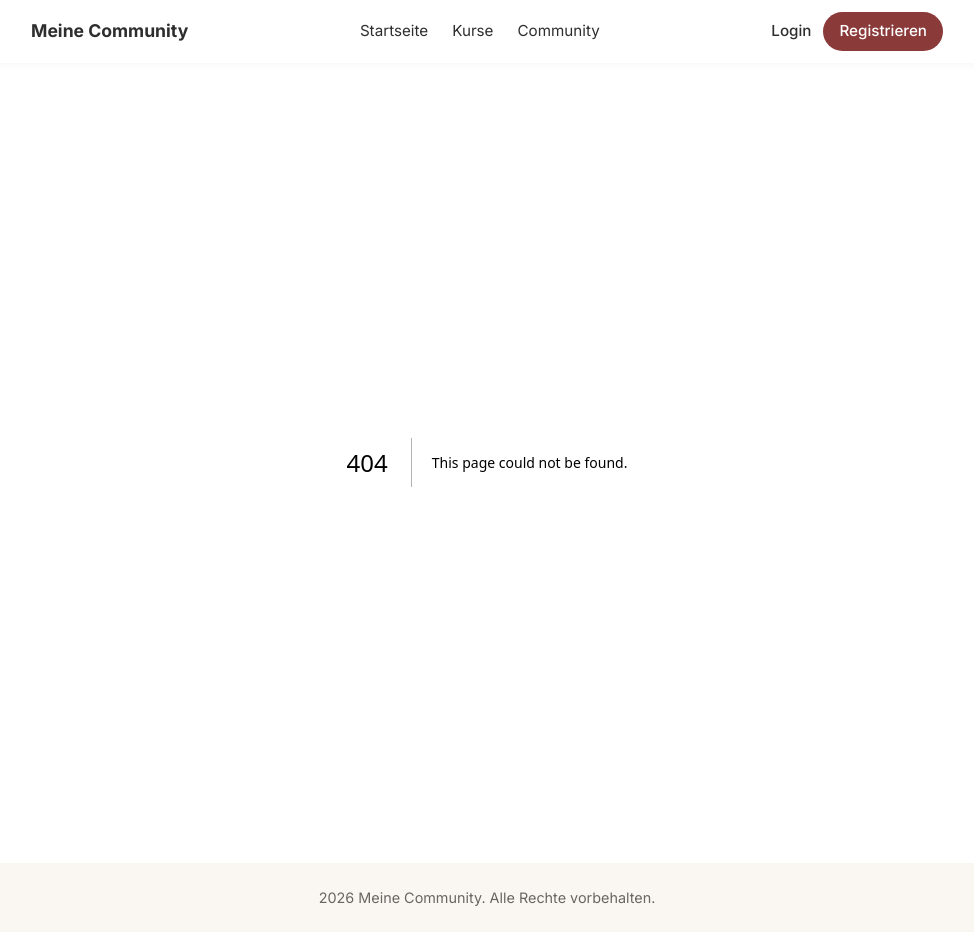
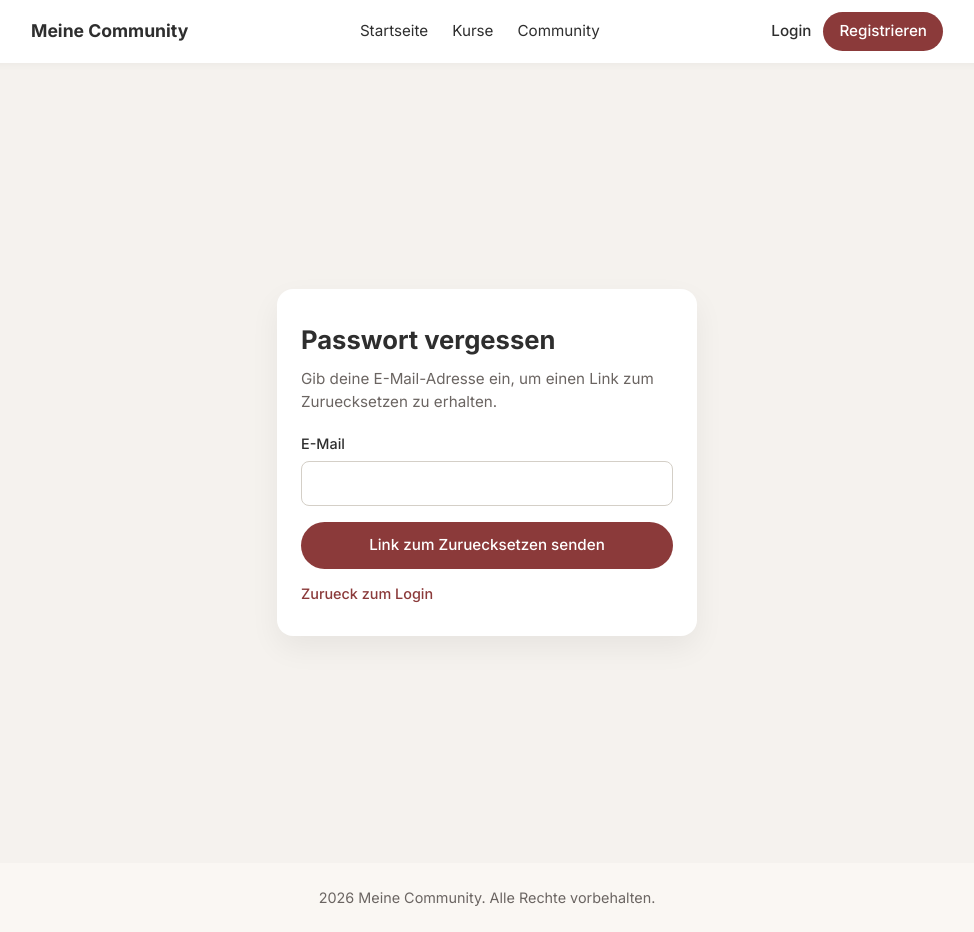
Before and after one commit to JessicaHoeppner/meine-community, a Next.js app: page /passwort-vergessen in a window 1280 px wide. Before the commit this address had no page. Shown: the whole page, without its empty margins (153-1127 px from the left). Built offline with nearby package versions, Linux system fonts and the light colour scheme; no server answers.

Commit message:
Passwort-vergessen und Navigation angepasst

```diff
--- /dev/null
+++ b/app/passwort-vergessen/page.tsx
@@ -0,0 +1,181 @@
+"use client";
+
+import { FormEvent, useState } from "react";
+import Link from "next/link";
+import { supabase } from "@/src/lib/supabase";
+
+export default function PasswortVergessenPage() {
+  const [email, setEmail] = useState("");
+  const [error, setError] = useState<string | null>(null);
+  const [success, setSuccess] = useState<string | null>(null);
+  const [loading, setLoading] = useState(false);
+
+  const handleSubmit = async (event: FormEvent) => {
+    event.preventDefault();
+    setError(null);
+    setSuccess(null);
+    setLoading(true);
+
+    const { error: resetError } = await supabase.auth.resetPasswordForEmail(
+      email
+    );
+
+    setLoading(false);
+
+    if (resetError) {
+      setError(resetError.message);
+      return;
+    }
+
+    setSuccess(
+      "Wenn ein Konto mit dieser E-Mail existiert, wurde ein Link zum Zuruecksetzen gesendet."
+    );
+    setEmail("");
+  };
+
+  return (
+    <div
+      style={{
+        minHeight: "100vh",
+        backgroundColor: "#F5F2EE",
+        display: "flex",
+        alignItems: "center",
+        justifyContent: "center",
+        padding: "40px 16px",
+      }}
+    >
+      <div
+        style={{
+          width: "100%",
+          maxWidth: "420px",
+          backgroundColor: "#FFFFFF",
+          borderRadius: "16px",
+          padding: "32px 24px",
+          boxShadow: "0 12px 30px rgba(0, 0, 0, 0.06)",
+        }}
+      >
+        <h1
+          style={{
+            fontSize: "1.6rem",
+            fontWeight: 700,
+            marginBottom: "8px",
+            color: "#2E2E2E",
+          }}
+        >
+          Passwort vergessen
+        </h1>
+        <p
+          style={{
+            fontSize: "0.95rem",
+            color: "#6B6562",
+            marginBottom: "20px",
+          }}
+        >
+          Gib deine E-Mail-Adresse ein, um einen Link zum Zuruecksetzen zu
+          erhalten.
+        </p>
+
+        {error && (
+          <div
+            style={{
+              marginBottom: "16px",
+              padding: "10px 12px",
+              borderRadius: "8px",
+              backgroundColor: "#FEE2E2",
+              color: "#B91C1C",
+              fontSize: "0.9rem",
+            }}
+          >
+            {error}
+          </div>
+        )}
+
+        {success && (
+          <div
+            style={{
+              marginBottom: "16px",
+              padding: "10px 12px",
+              borderRadius: "8px",
+              backgroundColor: "#DCFCE7",
+              color: "#166534",
+              fontSize: "0.9rem",
+            }}
+          >
+            {success}
+          </div>
+        )}
+
+        <form onSubmit={handleSubmit}>
+          <div style={{ marginBottom: "16px" }}>
+            <label
+              htmlFor="email"
+              style={{
+                display: "block",
+                fontSize: "0.9rem",
+                fontWeight: 500,
+                marginBottom: "6px",
+                color: "#2E2E2E",
+              }}
+            >
+              E-Mail
+            </label>
+            <input
+              id="email"
+              type="email"
+              value={email}
+              onChange={(event) => setEmail(event.target.value)}
+              required
+              style={{
+                width: "100%",
+                padding: "10px 12px",
+                borderRadius: "8px",
+                border: "1px solid #D4CFC7",
+                fontSize: "0.95rem",
+              }}
+            />
+          </div>
+
+          <button
+            type="submit"
+            disabled={loading}
+            style={{
+              width: "100%",
+              padding: "12px 16px",
+              borderRadius: "999px",
+              border: "none",
+              backgroundColor: "#8B3A3A",
+              color: "#FFFFFF",
+              fontWeight: 500,
+              fontSize: "0.95rem",
+              cursor: loading ? "default" : "pointer",
+              opacity: loading ? 0.8 : 1,
+              marginBottom: "14px",
+            }}
+          >
+            {loading
+              ? "Wird gesendet..."
+              : "Link zum Zuruecksetzen senden"}
+          </button>
+        </form>
+
+        <div
+          style={{
+            fontSize: "0.9rem",
+            color: "#6B6562",
+          }}
+        >
+          <Link
+            href="/login"
+            style={{
+              color: "#8B3A3A",
+              textDecoration: "none",
+              fontWeight: 500,
+            }}
+          >
+            Zurueck zum Login
+          </Link>
+        </div>
+      </div>
+    </div>
+  );
+}
--- a/src/components/Navbar.tsx
+++ b/src/components/Navbar.tsx
@@ -1,10 +1,14 @@
 "use client";
 
-import { useEffect, useState } from "react";
+import { useEffect, useState, type CSSProperties } from "react";
+import { useRouter } from "next/navigation";
+import { supabase } from "@/src/lib/supabase";
 
 export default function Navbar() {
+  const router = useRouter();
   const [isMobile, setIsMobile] = useState(false);
   const [menuOpen, setMenuOpen] = useState(false);
+  const [isAuthenticated, setIsAuthenticated] = useState(false);
 
   useEffect(() => {
     const handleResize = () => {
@@ -19,7 +23,26 @@ export default function Navbar() {
     };
   }, []);
 
-  const commonLinkStyle: React.CSSProperties = {
+  useEffect(() => {
+    const checkUser = async () => {
+      const { data } = await supabase.auth.getUser();
+      setIsAuthenticated(!!data.user);
+    };
+
+    checkUser();
+
+    const {
+      data: { subscription },
+    } = supabase.auth.onAuthStateChange(() => {
+      checkUser();
+    });
+
+    return () => {
+      subscription.unsubscribe();
+    };
+  }, []);
+
+  const commonLinkStyle: CSSProperties = {
     cursor: "pointer",
     color: "#2E2E2E",
     textDecoration: "none",
@@ -46,7 +69,38 @@ export default function Navbar() {
     </div>
   );
 
-  const authButtons = (
+  const authButtons = isAuthenticated ? (
+    <div
+      style={{
+        display: "flex",
+        alignItems: "center",
+        gap: "12px",
+      }}
+    >
+      <a href="/dashboard" style={commonLinkStyle}>
+        Dashboard
+      </a>
+      <button
+        type="button"
+        onClick={async () => {
+          await supabase.auth.signOut();
+          router.push("/login");
+        }}
+        style={{
+          cursor: "pointer",
+          padding: "8px 16px",
+          borderRadius: "999px",
+          border: "1px solid #E8E4E0",
+          backgroundColor: "#FFFFFF",
+          color: "#2E2E2E",
+          fontSize: "0.95rem",
+          fontWeight: 500,
+        }}
+      >
+        Abmelden
+      </button>
+    </div>
+  ) : (
     <div
       style={{
         display: "flex",
```
